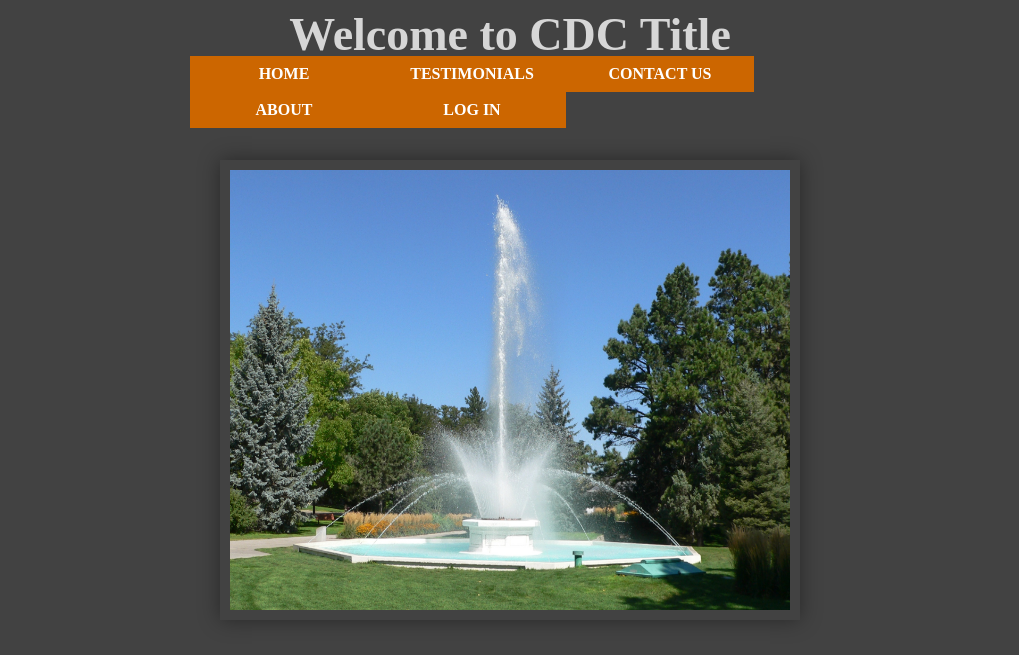
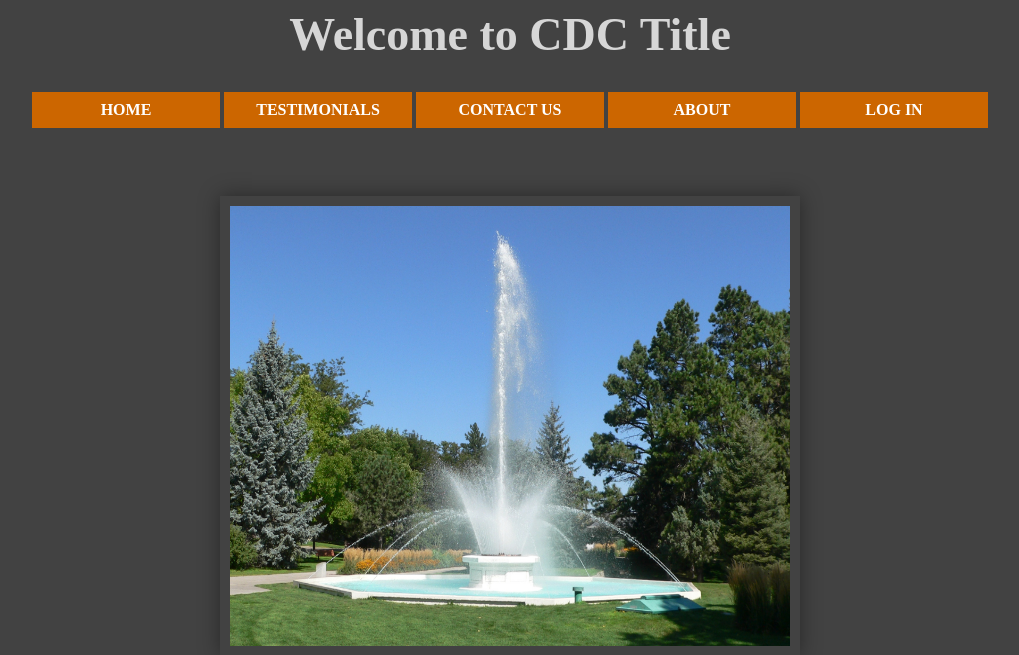
Before and after one commit to ISEAGE-ISU/cdc2-2015-www, a Django app: page / in a window 1280 px wide. Shown: the top 655 px of the page, without its empty margins (130-1149 px from the left). Run offline with Django 3.2, Linux system fonts and the light colour scheme; parts of the project's set-up code (start-up, migrations or seed data) failed here and were passed over.

Commit message:
Fix navbar

```diff
--- a/cdc/static/cdc/style.css
+++ b/cdc/static/cdc/style.css
@@ -1,19 +1,23 @@
+#nav {
+  list-style:none;
+  margin:0;
+  padding:0;
+  text-align:center;
+}
+
 #nav ul {
   list-style-type: none;
   margin: 0;
   padding: 0px;
   overflow: hidden;
-  position: absolute;
-  left: 50%;
-  transform: translate(-50%, -50%);
 }
 
 #nav li {
-  float: left;
+  display:inline;
 }
 
 #nav a:link, a:visited {
-  display: block;
+  display: inline-block;
   width: 170px;
   font-weight: bold;
   color: #FFFFFF;
```
